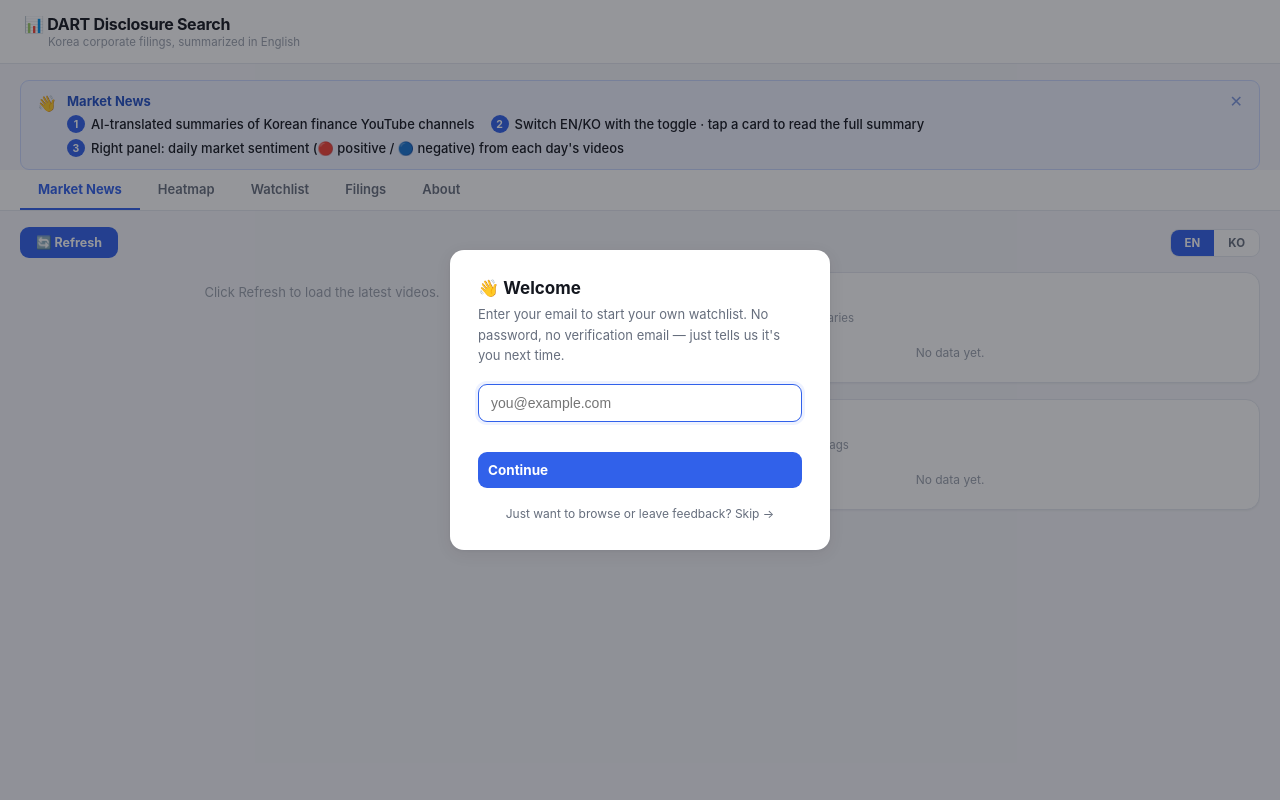
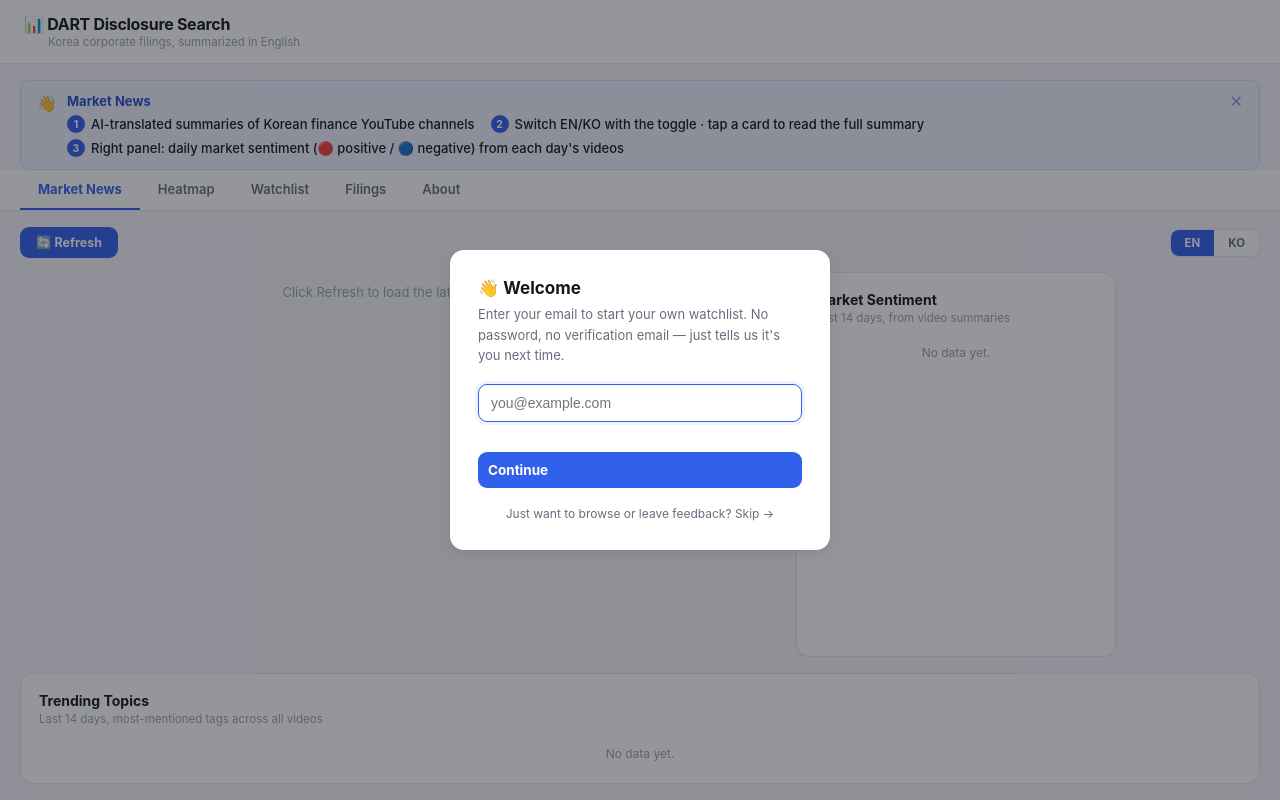
Before and after one commit to whdtjq1801-sketch/dart-dashboard, a Flask app: page / in a window 1280 px wide. Run offline with Flask 3, Linux system fonts and the light colour scheme; some libraries are stand-ins or nearby versions.

Commit message:
Trending Topics를 사이드바에서 분리해 독립된 전체폭 섹션으로
감성 패널 사이드바에 끼워 넣으니 좁아서 태그가 여러 줄로 눌리던
문제. 뉴스 피드+감성 패널 줄 아래에 Trending Topics만의 전체폭
가로 밴드를 새로 만들어서 태그 클라우드가 넉넉하게 펼쳐지도록
했다.

Co-Authored-By: Claude Sonnet 5 <noreply@anthropic.com>

```diff
--- a/templates/index.html
+++ b/templates/index.html
@@ -273,10 +273,17 @@ button.action:disabled { opacity: .5; cursor: default; }
 .news-list { flex: 1; overflow-y: auto; display: flex; flex-direction: column; gap: 14px; max-width: 760px; padding-bottom: 24px; min-width: 0; }
 
 /* ── market sentiment panel ── */
-.news-side-col { flex: 1 1 300px; max-width: 620px; display: flex; flex-direction: column; gap: 16px; overflow-y: auto; }
 .sentiment-panel {
-  flex: none; background: var(--card); border: 1px solid var(--line);
+  flex: 0 0 320px; overflow-y: auto; background: var(--card); border: 1px solid var(--line);
   border-radius: var(--radius); box-shadow: var(--shadow-sm); padding: 18px;
+}
+
+/* Trending Topics - its own full-width band below the feed/sentiment row,
+   not squeezed into the sidebar. */
+.topics-section {
+  flex: 0 0 auto; margin-top: 16px; max-height: 190px; overflow-y: auto;
+  background: var(--card); border: 1px solid var(--line); border-radius: var(--radius);
+  box-shadow: var(--shadow-sm); padding: 18px;
 }
 .sentiment-panel-title { font-size: 14px; font-weight: 700; margin-bottom: 3px; }
 .sentiment-panel-sub { font-size: 11.5px; color: var(--muted-soft); margin-bottom: 16px; }
@@ -428,8 +435,8 @@ button.action:disabled { opacity: .5; cursor: default; }
 
   .news-body-row { flex-direction: column; }
   .news-list { max-width: none; }
-  .news-side-col { flex: 0 0 auto; }
-  .sentiment-panel { max-height: 260px; }
+  .sentiment-panel { flex: 0 0 auto; max-height: 260px; }
+  .topics-section { max-height: none; }
 }
 
 /* ── email gate ── */
@@ -558,18 +565,16 @@ button.action:disabled { opacity: .5; cursor: default; }
     <div class="news-list" id="marketList">
       <p class="empty" style="padding:12px">Click Refresh to load the latest videos.</p>
     </div>
-    <div class="news-side-col">
     <div class="sentiment-panel" id="sentimentPanel">
       <div class="sentiment-panel-title">Market Sentiment</div>
       <div class="sentiment-panel-sub">Last 14 days, from video summaries</div>
       <div id="sentimentDays"><p class="empty" style="padding:4px 0;font-size:12px">No data yet.</p></div>
     </div>
-      <div class="sentiment-panel" id="topicsPanel">
+  </div>
+  <div class="topics-section" id="topicsSection">
     <div class="sentiment-panel-title">Trending Topics</div>
-        <div class="sentiment-panel-sub">Last 14 days, most-mentioned tags</div>
+    <div class="sentiment-panel-sub">Last 14 days, most-mentioned tags across all videos</div>
     <div id="trendingTopics"><p class="empty" style="padding:4px 0;font-size:12px">No data yet.</p></div>
-      </div>
-    </div>
   </div>
 </div>
 
```
Lines whose indentation alone changed are shown as unchanged.
